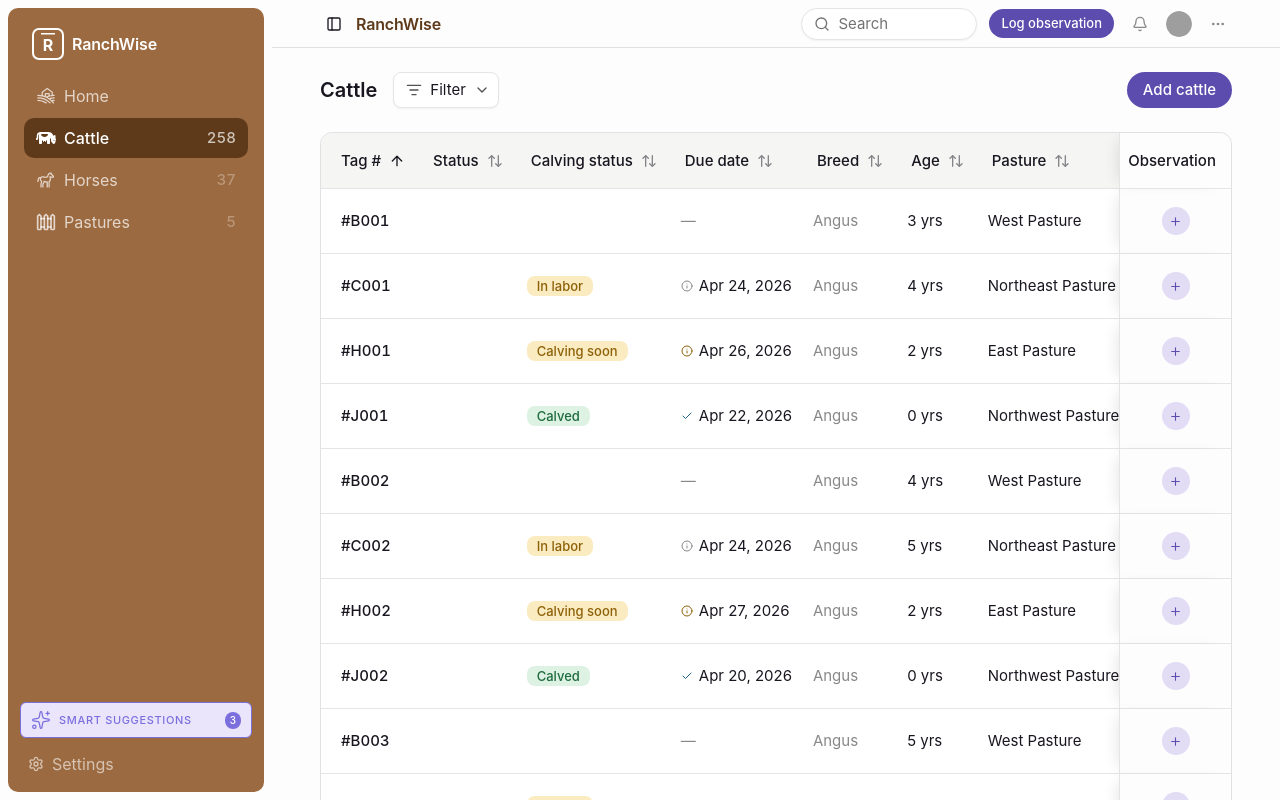
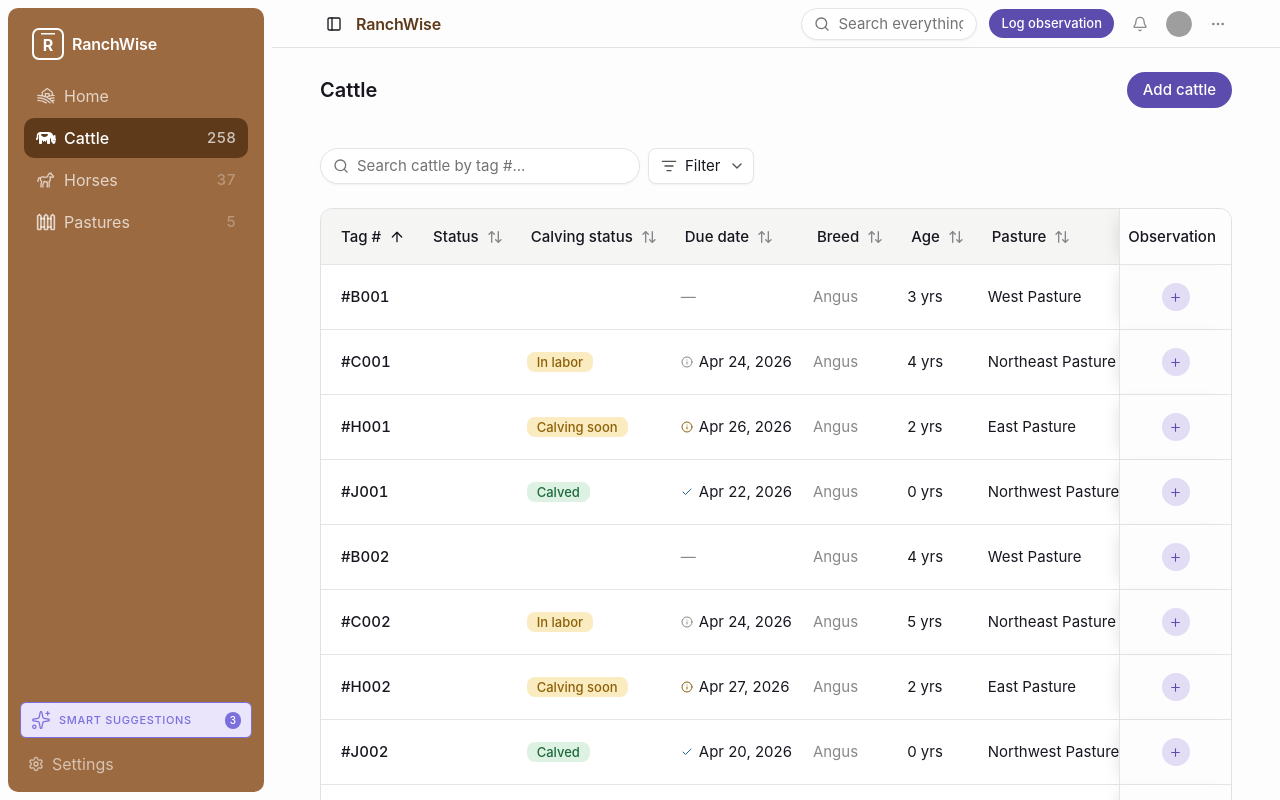
Before and after one commit to Chantilace/ranchwise, a React (Vite) app: page /cattle in a window 1280 px wide. Built offline with nearby package versions, Linux system fonts and the light colour scheme; grey boxes are pictures that could not be loaded.

Commit message:
Page-level search + filter toolbar across cattle/horses/pastures, pasture row click navigation, empty states for filtered-to-zero results, global header search to inert state

```diff
--- a/src/components/CattleRosterTable.tsx
+++ b/src/components/CattleRosterTable.tsx
@@ -1,3 +1,4 @@
+/* eslint-disable react-refresh/only-export-components -- shared cells + helpers live with table */
 import { ArrowDown, ArrowUp, ArrowUpDown, Check, Info } from "lucide-react"
 import type { ReactNode } from "react"
 import { CattleRosterObservationCell } from "@/components/CattleRosterObservationCell"
@@ -133,6 +134,11 @@ export type CattleRosterTableProps = {
   onOpenObservationLog?: (row: Cattle, initialObservation: ObservationEntry | null) => void
   /** Desktop: light tint on scrollable columns so the sticky Observation column reads as the focus (e.g. panel open). */
   emphasizeObservationColumn?: boolean
+  emptyState?: {
+    title: string
+    description: string
+    action?: ReactNode
+  }
 }
 
 export function CattleRosterTable({
@@ -146,7 +152,9 @@ export function CattleRosterTable({
   selectedCattleId = null,
   onOpenObservationLog,
   emphasizeObservationColumn = false,
+  emptyState,
 }: CattleRosterTableProps) {
+  const colSpan = showPastureColumn ? 13 : 12
   return (
     <Table
       className="border-separate border-spacing-0"
@@ -211,6 +219,17 @@ export function CattleRosterTable({
         </TableRow>
       </TableHeader>
       <TableBody>
+        {rows.length === 0 && emptyState ? (
+          <TableRow className="border-neutral-200 hover:bg-transparent">
+            <TableCell colSpan={colSpan} className="h-32 border-b-0 bg-white text-center align-middle">
+              <div className="flex flex-col items-center gap-2">
+                <p className="text-sm font-medium text-foreground">{emptyState.title}</p>
+                <p className="text-sm text-muted-foreground">{emptyState.description}</p>
+                {emptyState.action ? emptyState.action : null}
+              </div>
+            </TableCell>
+          </TableRow>
+        ) : null}
         {rows.map((row) => {
           const selected = selectedCattleId === row.id
           const cellBg = cn(
--- a/src/components/HeguyRanchCoPilot.tsx
+++ b/src/components/HeguyRanchCoPilot.tsx
@@ -1,3 +1,4 @@
+/* eslint-disable react-refresh/only-export-components -- exports constants + helpers used across app */
 import { ArrowDown, ArrowUp, ArrowUpDown } from "lucide-react"
 import { useEffect, useMemo, useState, type ReactNode } from "react"
 import {
@@ -1841,6 +1842,7 @@ function HorseRosterAvatar({ name, photoUrl }: { name: string; photoUrl?: string
   const showImg = Boolean(trimmed) && !imgFailed
 
   useEffect(() => {
+    // eslint-disable-next-line react-hooks/set-state-in-effect -- reset derived state on input change
     setImgFailed(false)
   }, [trimmed])
 
@@ -2035,6 +2037,11 @@ type HeguyRanchCoPilotProps = {
   onHorseRowNavigate?: (row: HorseTableRow) => void
   onHorseLog?: (row: HorseTableRow) => void
   filterSlot?: ReactNode
+  emptyState?: {
+    title: string
+    description: string
+    action?: ReactNode
+  }
 }
 
 export function HeguyRanchCoPilot({
@@ -2042,6 +2049,7 @@ export function HeguyRanchCoPilot({
   onHorseRowNavigate,
   onHorseLog,
   filterSlot,
+  emptyState,
 }: HeguyRanchCoPilotProps) {
   const [sortKey, setSortKey] = useState<HorseSortKey>("name")
   const [sortDir, setSortDir] = useState<"asc" | "desc">("asc")
@@ -2182,6 +2190,17 @@ export function HeguyRanchCoPilot({
                 </TableRow>
             </TableHeader>
             <TableBody className="[&_tr:last-child_td]:border-b-0 [&_tr:last-child]:!border-b-0">
+              {sortedHorseRows.length === 0 && emptyState ? (
+                <TableRow className="border-neutral-200 hover:bg-transparent">
+                  <TableCell colSpan={12} className="h-32 border-b-0 bg-white text-center align-middle">
+                    <div className="flex flex-col items-center gap-2">
+                      <p className="text-sm font-medium text-foreground">{emptyState.title}</p>
+                      <p className="text-sm text-muted-foreground">{emptyState.description}</p>
+                      {emptyState.action ? emptyState.action : null}
+                    </div>
+                  </TableCell>
+                </TableRow>
+              ) : null}
               {sortedHorseRows.map((row) => (
                 <TableRow
                   key={row.id ?? row.name}
--- a/src/pages/CattleOverviewPage.tsx
+++ b/src/pages/CattleOverviewPage.tsx
@@ -12,6 +12,7 @@ import { CattleDetailPanel } from "@/components/CattleDetailPanel"
 import { PageTitleStrip } from "@/components/PageTitleStrip"
 import { RanchWorkspaceShell } from "@/components/RanchWorkspaceShell"
 import { WorkspaceFilterButton } from "@/components/WorkspaceFilterButton"
+import { WorkspaceSearchField } from "@/components/WorkspaceSearchField"
 import { CattleFilterPanel } from "@/components/workspace/CattleFilterPanel"
 import { workspaceFilterPanelClass } from "@/components/workspace/filterPanelStyles"
 import { AddAnimalModal } from "@/components/AddAnimalModal"
@@ -271,12 +272,24 @@ export function CattleOverviewPage() {
     </div>
   )
 
+  const hasAnyCattle = cattle.length > 0
+  const defaultCalving = createDefaultCalvingFilterSet()
+  const defaultHealth = new Set<HerdHealthFilterId>(["Flag", "Monitor", "Good"])
+  const isUnfiltered =
+    herdSearch.trim() === "" &&
+    herdBreedFilter === "all" &&
+    herdCareDueKind == null &&
+    herdCalvingFilters.size === defaultCalving.size &&
+    [...herdCalvingFilters].every((v) => defaultCalving.has(v)) &&
+    herdHealthFilters.size === defaultHealth.size &&
+    [...herdHealthFilters].every((v) => defaultHealth.has(v))
+
   return (
     <RanchWorkspaceShell
-      searchValue={herdSearch}
-      onSearchChange={setHerdSearch}
-      searchPlaceholder="Search"
-      searchAriaLabel="Search"
+      searchValue=""
+      onSearchChange={() => {}}
+      searchPlaceholder="Search everything (coming soon)"
+      searchAriaLabel="Search everything"
       contentClassName={WORKSPACE_PAGE_SCROLL_CLASS}
     >
       <div className={WORKSPACE_PAGE_CARD_CLASS}>
@@ -284,11 +297,6 @@ export function CattleOverviewPage() {
           className="border-b-0 pb-0"
           title="Cattle"
           titleClassName="text-xl font-bold tracking-normal text-foreground lg:font-semibold lg:text-foreground"
-          inlineAfterTitle={
-            <div className="flex min-w-0 flex-wrap items-center gap-2 sm:gap-3">
-              {herdFilterControl}
-            </div>
-          }
           actions={
             <div className="hidden shrink-0 sm:flex">
               <Button type="button" variant="primary" className="h-9 min-h-9 px-4" onClick={() => setAddAnimalOpen(true)}>
@@ -297,6 +305,18 @@ export function CattleOverviewPage() {
             </div>
           }
         />
+
+        <div className="mt-4 flex flex-wrap items-center gap-2">
+          <WorkspaceSearchField
+            variant="inline"
+            value={herdSearch}
+            onChange={setHerdSearch}
+            placeholder="Search cattle by tag #..."
+            ariaLabel="Search cattle by tag number"
+            className="w-full sm:w-[320px] sm:max-w-none"
+          />
+          {herdFilterControl}
+        </div>
         <Button
           type="button"
           variant="primary"
@@ -320,6 +340,41 @@ export function CattleOverviewPage() {
                 selectedCattleId={slideCattleId}
                 onOpenObservationLog={openCattleSlideToObservationLog}
                 emphasizeObservationColumn={Boolean(selectedSlideCattle)}
+                emptyState={
+                  allHerdRows.length === 0
+                    ? isUnfiltered && !hasAnyCattle
+                      ? {
+                          title: "No cattle yet",
+                          description: "Add your first cattle to get started.",
+                          action: (
+                            <Button type="button" variant="primary" onClick={() => setAddAnimalOpen(true)}>
+                              Add cattle
+                            </Button>
+                          ),
+                        }
+                      : {
+                          title: "No cattle match your filters",
+                          description: "Try adjusting search or filters.",
+                          action: (
+                            <Button
+                              type="button"
+                              variant="tertiary"
+                              onClick={() =>
+                                resetCattleToolbarFilters({
+                                  setSearch: setHerdSearch,
+                                  setCalvingFilters: setHerdCalvingFilters,
+                                  setHealthFilters: setHerdHealthFilters,
+                                  setBreedFilter: setHerdBreedFilter,
+                                  setCareDueKind: setHerdCareDueKind,
+                                })
+                              }
+                            >
+                              Clear filters
+                            </Button>
+                          ),
+                        }
+                    : undefined
+                }
               />
             </div>
             <CattleDetailPanel
--- a/src/pages/HorsesPage.tsx
+++ b/src/pages/HorsesPage.tsx
@@ -10,6 +10,7 @@ import { PageTitleStrip } from "@/components/PageTitleStrip"
 import { RanchWorkspaceShell } from "@/components/RanchWorkspaceShell"
 import { Button } from "@/components/ui/button"
 import { WorkspaceFilterButton } from "@/components/WorkspaceFilterButton"
+import { WorkspaceSearchField } from "@/components/WorkspaceSearchField"
 import { HorseFilterPanel } from "@/components/workspace/HorseFilterPanel"
 import { workspaceFilterPanelClass } from "@/components/workspace/filterPanelStyles"
 import { useRanchData } from "@/contexts/RanchDataContext"
@@ -129,8 +130,6 @@ export function HorsesPage() {
     setPastureFilters(createDefaultHorsePastureFilterSet(pastureNamesForFilter))
   }, [pastureNamesForFilter])
 
-  const horseTodoQueryKey = searchParams.toString()
-
   const filteredRows = useMemo(() => {
     let list = filterHorseList(herdRows, {
       searchTrimmed: search,
@@ -186,7 +185,7 @@ export function HorsesPage() {
     farrierDueFromQuery,
     dentalDueFromQuery,
     observationsByHorse,
-    horseTodoQueryKey,
+    searchParams,
   ])
 
   const horseFilterControl = (
@@ -227,20 +226,28 @@ export function HorsesPage() {
     </div>
   )
 
+  const hasAnyHorses = herdRows.length > 0
+  const isUnfiltered =
+    search.trim() === "" &&
+    searchParams.toString() === "" &&
+    statusFilters.size === createDefaultHorseStatusFilterSet().size &&
+    [...statusFilters].every((v) => createDefaultHorseStatusFilterSet().has(v)) &&
+    behaviorStatusFilters.size === createDefaultHorseBehaviorStatusFilterSet().size &&
+    [...behaviorStatusFilters].every((v) => createDefaultHorseBehaviorStatusFilterSet().has(v))
+
   return (
     <>
       <RanchWorkspaceShell
-        searchValue={search}
-        onSearchChange={setSearch}
-        searchPlaceholder="Search"
-        searchAriaLabel="Search horses by name"
+        searchValue=""
+        onSearchChange={() => {}}
+        searchPlaceholder="Search everything (coming soon)"
+        searchAriaLabel="Search everything"
         contentClassName={WORKSPACE_PAGE_SCROLL_CLASS}
       >
         <div className={WORKSPACE_PAGE_CARD_CLASS}>
           <PageTitleStrip
             className="border-b-0 pb-0"
             title="Horses"
-            inlineAfterTitle={<div className="flex shrink-0 items-center">{horseFilterControl}</div>}
             actions={
               <div className="hidden shrink-0 sm:inline-flex">
                 <Button type="button" variant="primary" onClick={() => setAddHorseOpen(true)}>
@@ -249,6 +256,18 @@ export function HorsesPage() {
               </div>
             }
           />
+
+          <div className="mt-4 flex flex-wrap items-center gap-2">
+            <WorkspaceSearchField
+              variant="inline"
+              value={search}
+              onChange={setSearch}
+              placeholder="Search horses by name..."
+              ariaLabel="Search horses by name"
+              className="w-full sm:w-[320px] sm:max-w-none"
+            />
+            {horseFilterControl}
+          </div>
           <Button type="button" variant="primary" className="w-full sm:hidden" onClick={() => setAddHorseOpen(true)}>
             Add horse
           </Button>
@@ -259,6 +278,43 @@ export function HorsesPage() {
               if (isMobile) setLogSheetHorse(row)
               else openLogModal(row)
             }}
+            emptyState={
+              filteredRows.length === 0
+                ? isUnfiltered && !hasAnyHorses
+                  ? {
+                      title: "No horses yet",
+                      description: "Add your first horse to get started.",
+                      action: (
+                        <Button type="button" variant="primary" onClick={() => setAddHorseOpen(true)}>
+                          Add horse
+                        </Button>
+                      ),
+                    }
+                  : {
+                      title: "No horses match your filters",
+                      description: "Try adjusting search or filters.",
+                      action: (
+                        <Button
+                          type="button"
+                          variant="tertiary"
+                          onClick={() => {
+                            resetHorseToolbarFilters({
+                              setSearch,
+                              setStatusFilters,
+                              setPastureFilters,
+                              setSexFilters,
+                              pastureNames: pastureNamesForFilter,
+                            })
+                            setBehaviorStatusFilters(createDefaultHorseBehaviorStatusFilterSet())
+                            navigate("/horses")
+                          }}
+                        >
+                          Clear filters
+                        </Button>
+                      ),
+                    }
+                : undefined
+            }
           />
         </div>
       </RanchWorkspaceShell>
--- a/src/pages/PasturesPage.tsx
+++ b/src/pages/PasturesPage.tsx
@@ -1,10 +1,11 @@
 import { Dialog } from "@base-ui/react/dialog"
 import { ArrowDown, ArrowUp, ArrowUpDown, X } from "lucide-react"
 import { useMemo, useState } from "react"
-import { Link } from "react-router-dom"
+import { useNavigate } from "react-router-dom"
 import { PageTitleStrip } from "@/components/PageTitleStrip"
 import { RanchWorkspaceShell } from "@/components/RanchWorkspaceShell"
 import { SmartSuggestionsPanel } from "@/components/SmartSuggestionsPanel"
+import { WorkspaceSearchField } from "@/components/WorkspaceSearchField"
 import { AiSparkleDisclosureButton } from "@/components/ui/ai-sparkle-disclosure-button"
 import { Button } from "@/components/ui/button"
 import { Table, TableBody, TableCell, TableHead, TableHeader, TableRow } from "@/components/ui/table"
@@ -96,7 +97,9 @@ function pastureAiSuggestion(p: Pasture, cattle: Cattle[]): string | null {
 }
 
 export function PasturesPage() {
+  const navigate = useNavigate()
   const { pastures, cattle, observationsByCattleId, openPastureCheckModal } = useRanchData()
+  const [search, setSearch] = useState("")
 
   const [sortKey, setSortKey] = useState<SortKey>("lastCheck")
   const [sortDir, setSortDir] = useState<SortDir>("asc") // oldest first
@@ -105,7 +108,10 @@ export function PasturesPage() {
   const [aiPastureId, setAiPastureId] = useState<string | null>(null)
 
   const rows = useMemo(() => {
-    const list = [...pastures]
+    const q = search.trim().toLowerCase()
+    const list = q
+      ? pastures.filter((p) => p.name.toLowerCase().includes(q))
+      : [...pastures]
     list.sort((a, b) => {
       if (sortKey === "name") {
         const cmp = a.name.localeCompare(b.name, undefined, { sensitivity: "base" })
@@ -117,7 +123,7 @@ export function PasturesPage() {
       return sortDir === "asc" ? aT - bT : bT - aT
     })
     return list
-  }, [pastures, sortKey, sortDir])
+  }, [pastures, search, sortKey, sortDir])
 
   const selectedPasture = useMemo(() => {
     if (!aiPastureId) return null
@@ -147,8 +153,8 @@ export function PasturesPage() {
     <RanchWorkspaceShell
       searchValue=""
       onSearchChange={() => {}}
-      searchPlaceholder="Search"
-      searchAriaLabel="Search pastures"
+      searchPlaceholder="Search everything (coming soon)"
+      searchAriaLabel="Search everything"
       contentClassName={WORKSPACE_PAGE_SCROLL_CLASS}
     >
       <div className={WORKSPACE_PAGE_CARD_CLASS}>
@@ -159,11 +165,22 @@ export function PasturesPage() {
           actions={addPastureCta}
         />
 
-        {rows.length === 0 ? (
+        <div className="mt-4 flex flex-wrap items-center gap-2">
+          <WorkspaceSearchField
+            variant="inline"
+            value={search}
+            onChange={setSearch}
+            placeholder="Search pastures..."
+            ariaLabel="Search pastures by name"
+            className="w-full sm:w-[320px] sm:max-w-none"
+          />
+        </div>
+
+        {pastures.length === 0 ? (
           <div className="mt-6 rounded-lg border border-border bg-card p-6">
             <p className="text-sm font-medium text-foreground">No pastures yet</p>
             <p className="mt-1 text-sm text-muted-foreground">
-              Add your first pasture to track checks and surface AI suggestions.
+              Add your first pasture to get started.
             </p>
             <div className="mt-4">{addPastureCta}</div>
           </div>
@@ -230,6 +247,19 @@ export function PasturesPage() {
               </TableHeader>
 
               <TableBody>
+                {rows.length === 0 ? (
+                  <TableRow className="border-neutral-200 hover:bg-transparent">
+                    <TableCell colSpan={4} className="h-32 border-b-0 bg-white text-center align-middle">
+                      <div className="flex flex-col items-center gap-2">
+                        <p className="text-sm font-medium text-foreground">No pastures match your search</p>
+                        <p className="text-sm text-muted-foreground">Try a different search term.</p>
+                        <Button type="button" variant="tertiary" onClick={() => setSearch("")}>
+                          Clear search
+                        </Button>
+                      </div>
+                    </TableCell>
+                  </TableRow>
+                ) : null}
                 {rows.map((p) => {
                   const hc = countPastureHerdComposition(cattle, p.id)
                   const suggestion = pastureAiSuggestion(p, cattle)
@@ -238,15 +268,14 @@ export function PasturesPage() {
                     "border-b border-neutral-200 bg-white group-hover:bg-muted/50"
 
                   return (
-                    <TableRow key={p.id} className="group cursor-pointer border-neutral-200">
+                    <TableRow
+                      key={p.id}
+                      className="group cursor-pointer border-neutral-200"
+                      onClick={() => navigate(`/pastures/${p.id}`)}
+                    >
                       <TableCell className={`${cellBg} whitespace-normal`}>
-                        <Link
-                          to={`/pastures/${p.id}`}
-                          className="block min-w-0 outline-none transition-colors hover:text-foreground focus-visible:ring-2 focus-visible:ring-ring/40"
-                        >
-                          <p className="text-sm font-medium text-foreground">{p.name}</p>
-                          <p className="mt-0.5 text-[11px] text-muted-foreground">{stockMeta(hc)}</p>
-                        </Link>
+                        <p className="text-sm font-medium text-foreground">{p.name}</p>
+                        <p className="mt-0.5 text-[11px] text-muted-foreground">{stockMeta(hc)}</p>
                       </TableCell>
 
                       <TableCell className={`${cellBg} whitespace-normal`}>
```
